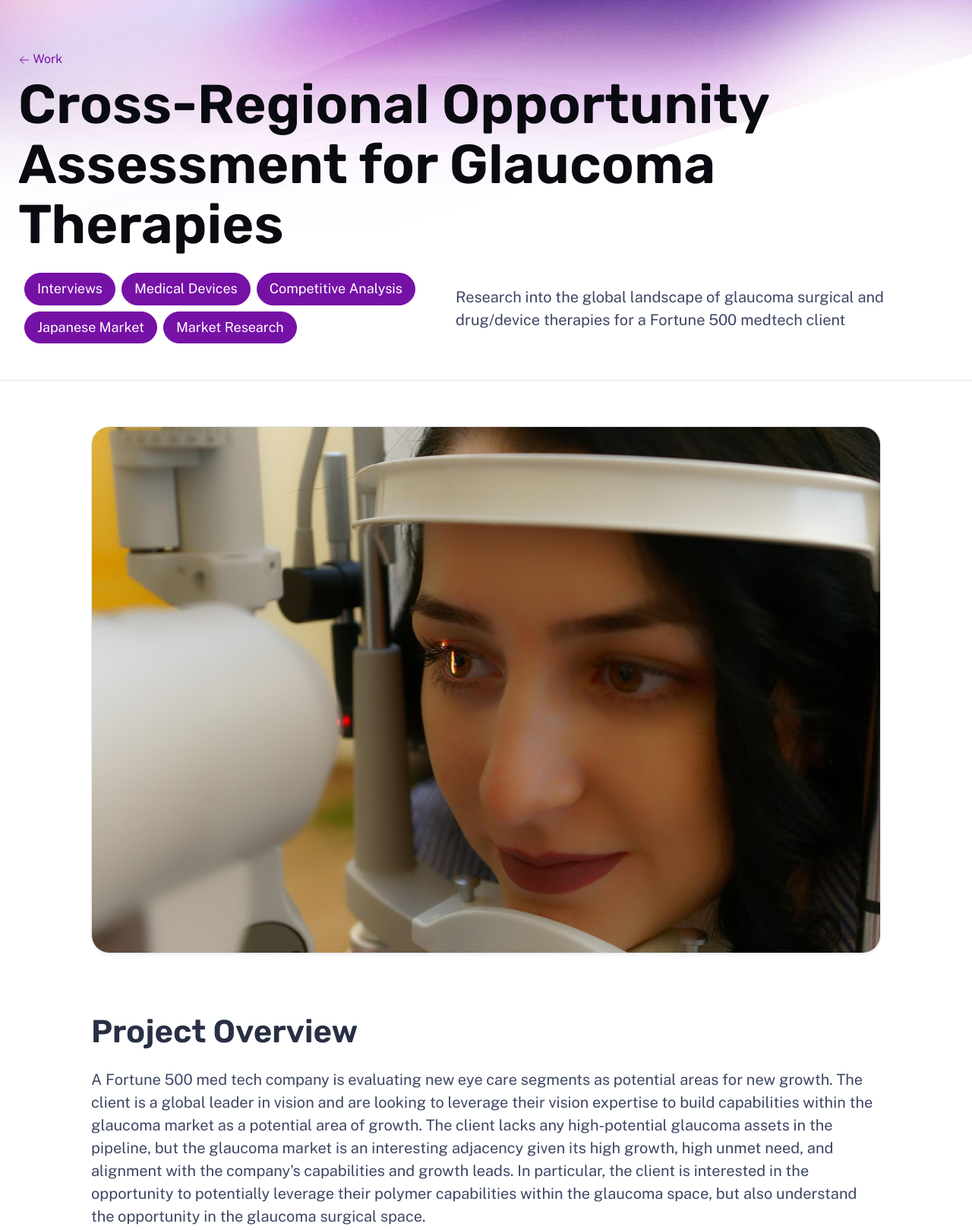
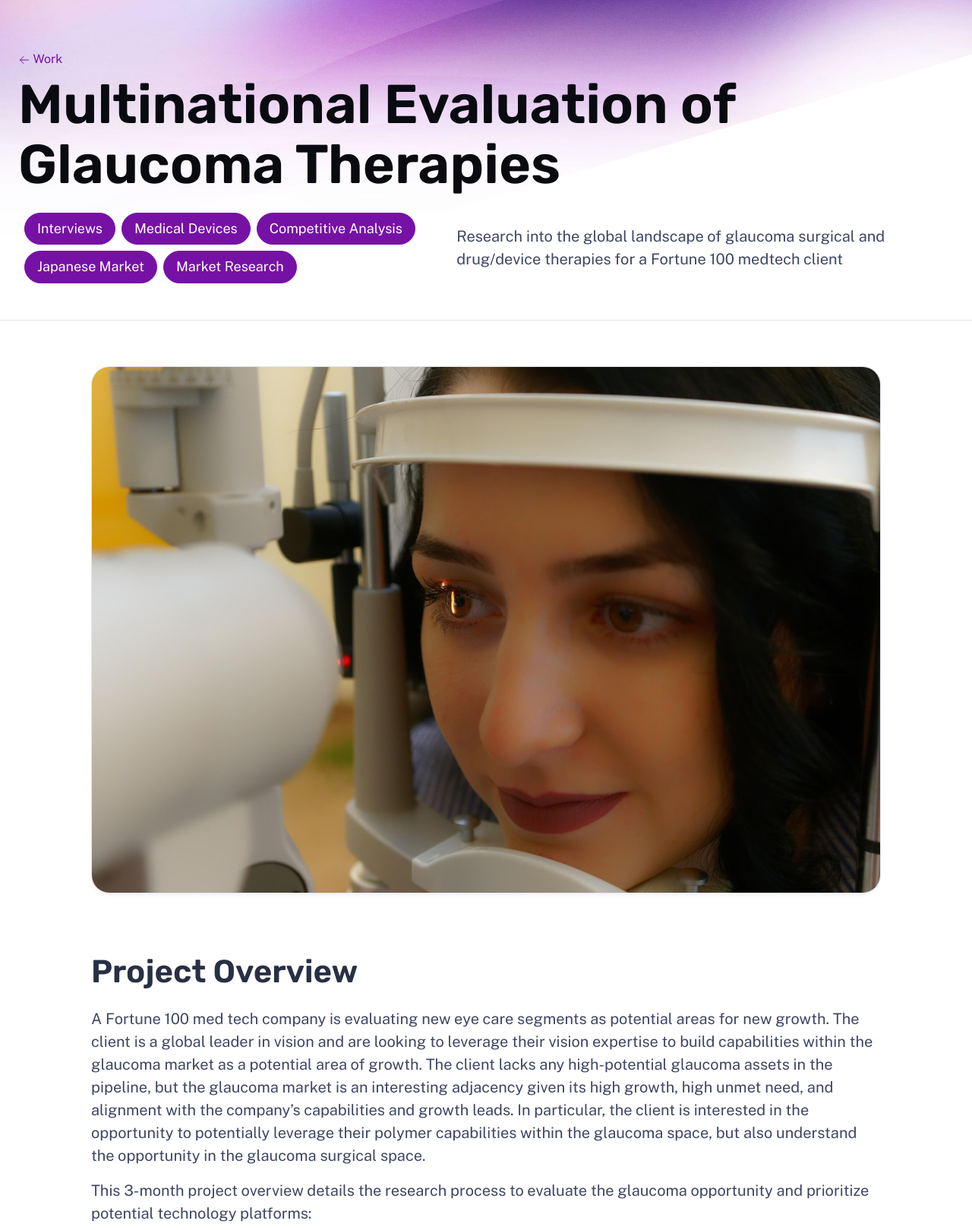
Before and after one commit to HsiLucas/HsiLucas-astro-portfolio, an Astro site: page /work/glaucoma in a window 1280 px wide. Shown: the part 119-1738 px from the top of the page at 76% size. Built offline with nearby package versions, Linux system fonts and the light colour scheme; Astro itself is replaced by a stand-in of ours.

Commit message:
Title changes

```diff
--- a/src/components/Nav.astro
+++ b/src/components/Nav.astro
@@ -8,7 +8,7 @@ const textLinks: { label: string; href: string; target?:string }[] = [
 	{ label: 'Home', href: '/' },
 	{ label: 'Work', href: '/work/' },
 	{ label: 'About', href: '/about/' },
-	{ label: 'Resume Download', href: '/assets/Lucas Hsing Resume (2025-04-10).pdf', target: '_blank' },
+	{ label: 'Resume Download', href: '/assets/Lucas Hsing Resume (2025-04-11).pdf', target: '_blank' },
 ];
 
 /** Icon links to social media — edit these with links to your profiles! */
--- a/src/content/work/glaucoma.md
+++ b/src/content/work/glaucoma.md
@@ -1,11 +1,11 @@
 ---
-title: Cross-Regional Opportunity Assessment for Glaucoma Therapies
-subtitle: Cross-Regional Opportunity Assessment
+title: Multinational Evaluation of Glaucoma Therapies
+subtitle: Multinational Glaucoma Evaluation
 publishDate: 2023-10
 img: /assets/glaucoma.jpg
 img_alt: Woman receiving an eye exam
 description: |
-  Research into the global landscape of glaucoma surgical and drug/device therapies for a Fortune 500 medtech client
+  Research into the global landscape of glaucoma surgical and drug/device therapies for a Fortune 100 medtech client
 tags:
   - Interviews
   - Medical Devices
@@ -16,7 +16,7 @@ tags:
 
 ### Project Overview
 
-A Fortune 500 med tech company is evaluating new eye care segments as potential areas for new growth. The client is a global leader in vision and are looking to leverage their vision expertise to build capabilities within the glaucoma market as a potential area of growth. The client lacks any high-potential glaucoma assets in the pipeline, but the glaucoma market is an interesting adjacency given its high growth, high unmet need, and alignment with the company’s capabilities and growth leads. In particular, the client is interested in the opportunity to potentially leverage their polymer capabilities within the glaucoma space, but also understand the opportunity in the glaucoma surgical space.
+A Fortune 100 med tech company is evaluating new eye care segments as potential areas for new growth. The client is a global leader in vision and are looking to leverage their vision expertise to build capabilities within the glaucoma market as a potential area of growth. The client lacks any high-potential glaucoma assets in the pipeline, but the glaucoma market is an interesting adjacency given its high growth, high unmet need, and alignment with the company’s capabilities and growth leads. In particular, the client is interested in the opportunity to potentially leverage their polymer capabilities within the glaucoma space, but also understand the opportunity in the glaucoma surgical space.
 
 This 3-month project overview details the research process to evaluate the glaucoma opportunity and prioritize potential technology platforms:
 
```
Also changed, not shown: 2 other files.
